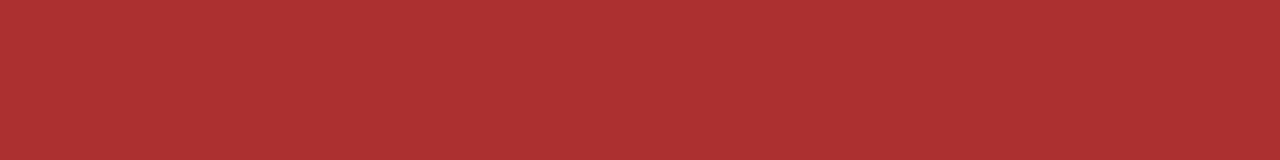
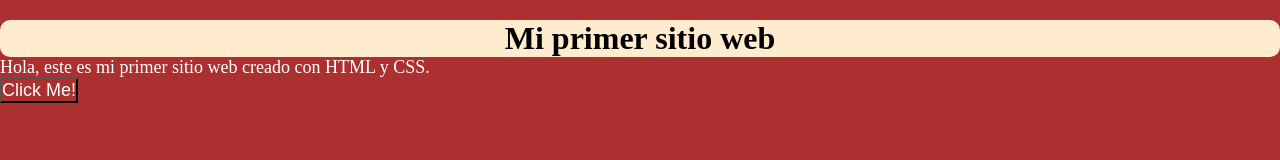
Before and after one commit to dmperezri/Mi-primer-sitio, a plain HTML site: page index.html in a window 1280 px wide. Drawn offline with Linux system fonts and the light colour scheme.

Commit message:
hola mundo

```diff
--- a/index.html
+++ b/index.html
@@ -5,8 +5,11 @@
     <meta name="viewport" content="width=device-width, initial-scale=1.0">
     <title>Document</title>
     <link rel="stylesheet" href="style.css">
+
 </head>
 <body>
-
+    <h1>Mi primer sitio web</h1>
+    <p>Hola, este es mi primer sitio web creado con HTML y CSS.</p>
+    <button>Click Me!</button>
 </body>
 </html>
--- a/style.css
+++ b/style.css
@@ -5,4 +5,14 @@
     background: #ac3030;
     text-decoration-color: violet;
     color: white;
+    font-size: large;
 }
+
+h1 {
+    text-align: center;
+    margin-top: 20px;
+    font-size: xx-large;
+    background: blanchedalmond;
+    color: black;
+    border-radius: 10px;
+}
```
